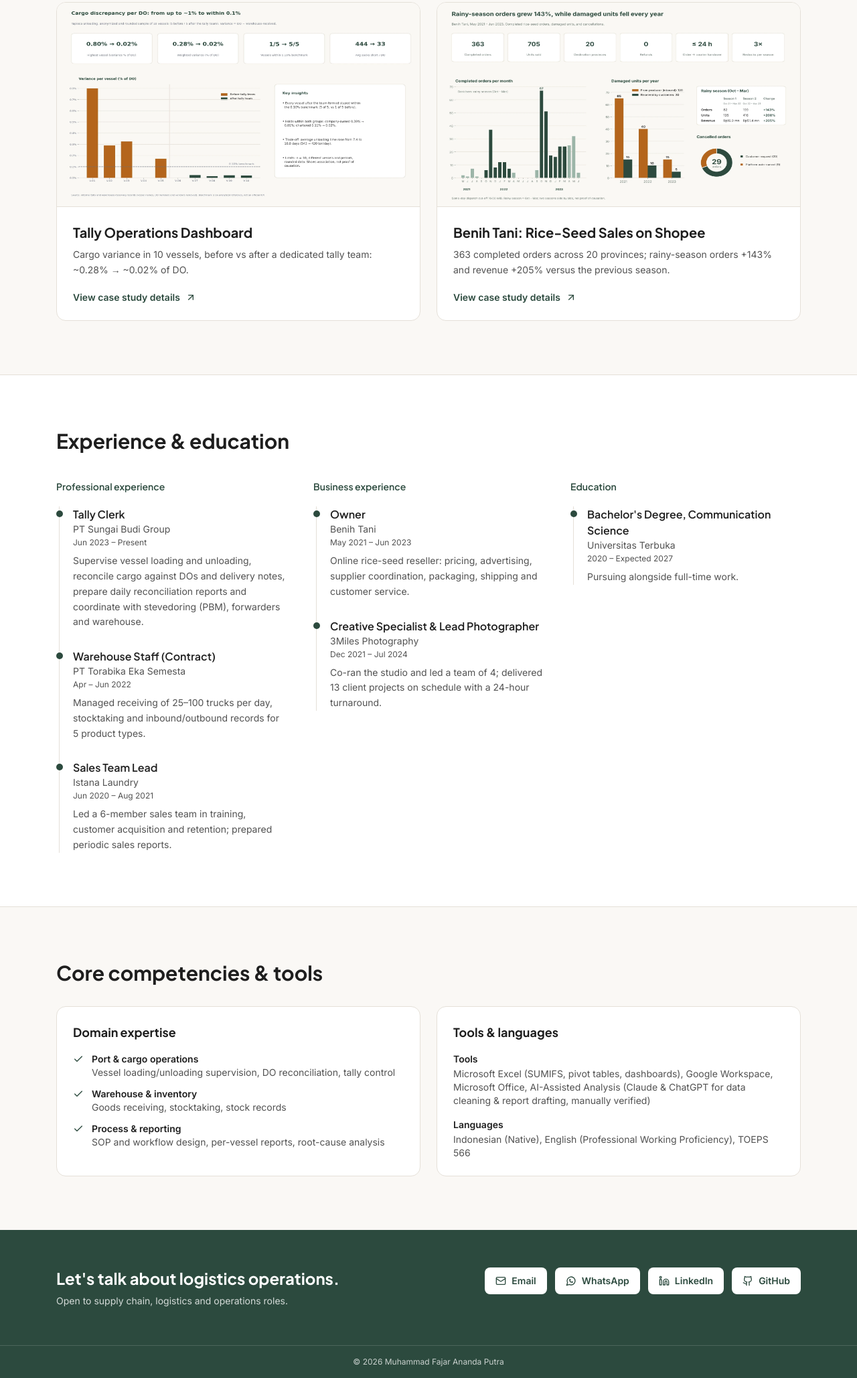
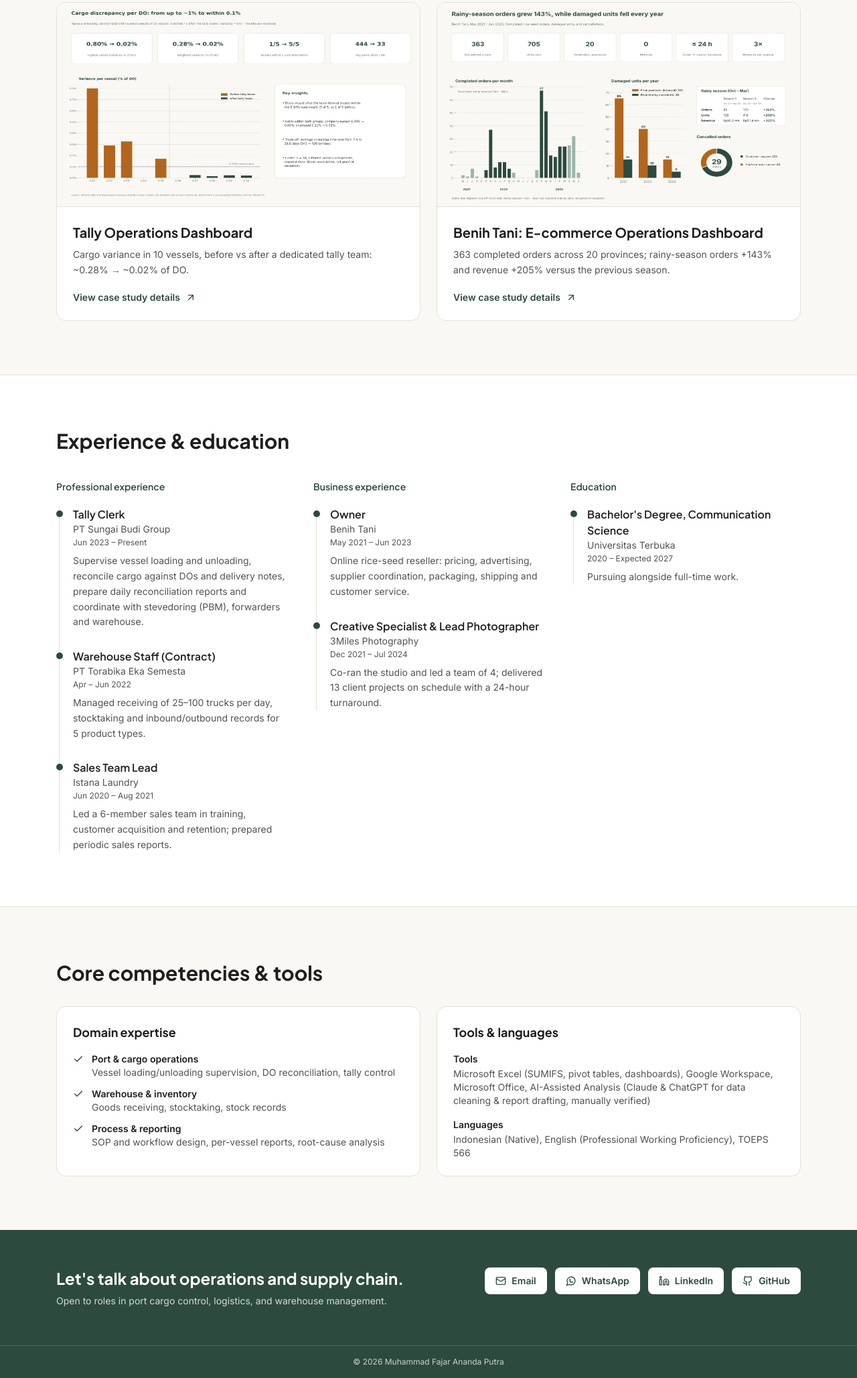
Before and after one commit to muhammadfajar-ap/portofolio, a plain HTML site: page index.html in a window 1280 px wide. Shown: the part 980-3037 px from the top of the page at 67% size. Drawn offline with nearby package versions, Linux system fonts and the light colour scheme.

Commit message:
Update index.html

```diff
--- a/index.html
+++ b/index.html
@@ -101,7 +101,7 @@ h1,h2,h3,h4,.font-head{font-family:'Plus Jakarta Sans',sans-serif}
 
 <footer id="contact" class="bg-forest text-white">
   <div class="max-w-6xl mx-auto px-5 py-14 flex flex-col md:flex-row md:items-center md:justify-between gap-6">
-    <div><h2 class="font-head font-bold text-2xl" data-i18n="contact_h">Let's talk about logistics operations.</h2><p class="mt-2 text-white/80 text-sm" data-i18n="contact_p">Open to supply chain, logistics and operations roles.</p></div>
+    <div><h2 class="font-head font-bold text-2xl" data-i18n="contact_h">Let's talk about operations and supply chain.</h2><p class="mt-2 text-white/80 text-sm" data-i18n="contact_p">Open to roles in port cargo control, logistics, and warehouse management.</p></div>
     <div class="flex flex-wrap gap-3 self-start" id="links"></div>
   </div>
   <div class="border-t border-white/15 text-xs text-white/75 text-center py-4">© 2026 Muhammad Fajar Ananda Putra</div>
@@ -153,7 +153,7 @@ const cases=()=>[
   r:t("Sample of 10 vessels (5 before, 5 after the team). While unloading took slightly longer on average (a deliberate trade-off for meticulous tallying, about 7.4 to 10.8 days), weighted variance fell from ~0.28% to ~0.02% of DO volume (averaging under 50 sacks per DO), and all 5 after-team vessels were within a 0.10% reference benchmark. This shows association, not proof of causation.","Sampel 10 kapal (5 sebelum, 5 sesudah tim). Meskipun durasi bongkar rata-rata sedikit lebih lama (trade-off yang disengaja demi ketelitian tally, sekitar 7,4 → 10,8 hari), selisih tertimbang turun dari ~0,28% menjadi ~0,02% dari volume DO (rata-rata di bawah 50 karung per DO), dan seluruh 5 kapal sesudah tim berada dalam acuan 0,10%. Ini menunjukkan asosiasi, bukan bukti sebab-akibat."),
   l:"",tl:t("Microsoft Excel (SUMIFS summaries, charts), SOP design, GitHub","Microsoft Excel (ringkasan SUMIFS, grafik), perancangan SOP, GitHub")},
  {k:"c2",img:"benih-tani-dashboard",ext:"webp",alt:t("Benih Tani sales dashboard preview","Pratinjau dashboard penjualan Benih Tani"),
-  title:t("Benih Tani: Rice-Seed Sales on Shopee","Benih Tani: Penjualan Benih Padi di Shopee"),
+  title:t("Benih Tani: E-commerce Operations Dashboard","Dashboard Operasional E-commerce Benih Tani"),
   sum:t("363 completed orders across 20 provinces; rainy-season orders +143% and revenue +205% versus the previous season.","363 pesanan selesai ke 20 provinsi; pesanan musim hujan naik 143% dan omzet 205% dibanding musim sebelumnya."),
   p:t("The seed came from a relatively new producer. Farmers' access was uneven, and online buyers were cautious because of counterfeit products.","Benih berasal dari produsen yang relatif baru. Akses petani belum merata, dan pembeli online berhati-hati karena maraknya produk palsu."),
   a:t("Ran the store end to end (May 2021 – Jun 2023): pricing, ads, customer service, packaging and shipping. Built trust through farmer communities and farmer YouTubers, negotiated margin and discounts with the supplier, coordinated restocks with the producer and improved packaging.","Menjalankan toko end-to-end (Mei 2021 – Jun 2023): harga, iklan, layanan pelanggan, pengemasan, dan pengiriman. Membangun kepercayaan lewat komunitas petani dan YouTuber petani, bernegosiasi margin dan diskon dengan pemasok, mengoordinasikan restock dengan produsen, dan memperbaiki pengemasan."),
```
